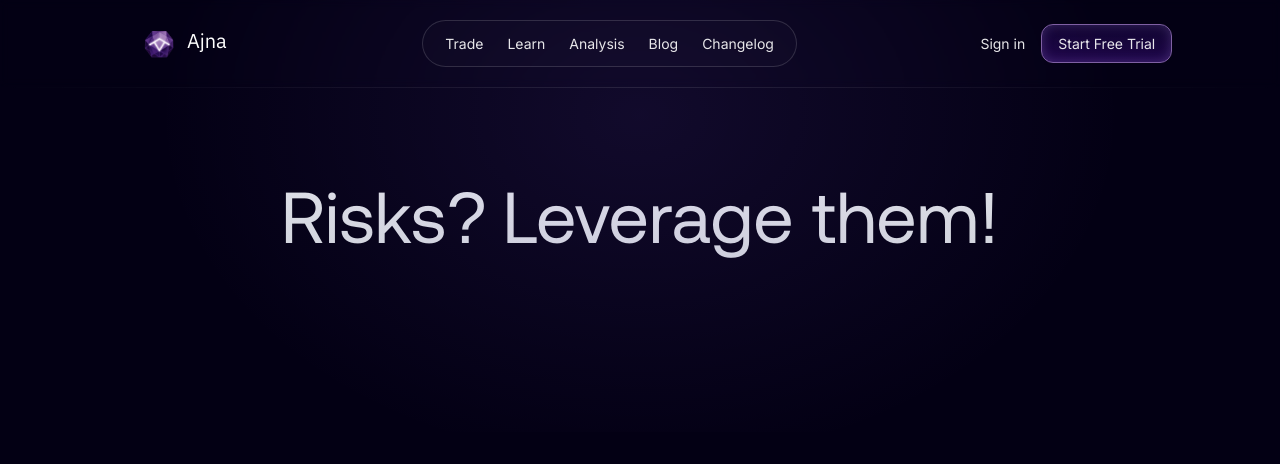
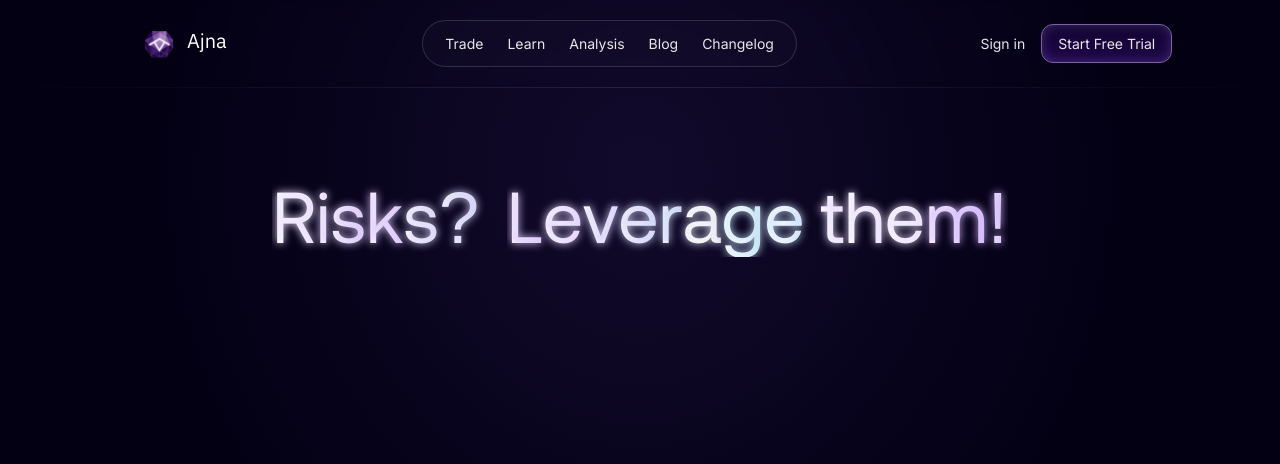
Before and after one commit to KushalSuvan/ajna-frontend, a Next.js app: page / in a window 1280 px wide. Shown: the top 464 px of the page. Built offline with nearby package versions, Linux system fonts and the light colour scheme.

Commit message:
Added animations to Hero Section- partial

```diff
--- a/package.json
+++ b/package.json
@@ -10,6 +10,8 @@
 		"format": "prettier --write ."
 	},
 	"dependencies": {
+		"@gsap/react": "^2.1.1",
+		"gsap": "^3.12.5",
 		"next": "15.1.4",
 		"react": "^19.0.0",
 		"react-dom": "^19.0.0"
--- /dev/null
+++ b/src/components/landing/hero/Aurora.tsx
@@ -0,0 +1,10 @@
+const Aurora = ({ className }: { className?: string }) => {
+	return (
+		<div
+			aria-hidden
+			className={`absolute top-0 left-0 w-[100%] ${className}`}
+		></div>
+	);
+};
+
+export default Aurora;
--- a/src/components/landing/hero/Hero.tsx
+++ b/src/components/landing/hero/Hero.tsx
@@ -1,5 +1,7 @@
-import aeonikPro from '@/fonts/aeonik-pro.font';
+'use client';
+
 import Spotlight from './Spotlight';
+import HeroText from './HeroText';
 
 const Hero = ({ className }: { className?: string }) => {
 	return (
@@ -9,20 +11,8 @@ const Hero = ({ className }: { className?: string }) => {
 		h-[90vh]
 		${className}`}
 		>
-			<Spotlight />
-			<h1
-				className={`pt-[173px]
-					text-center
-					text-transparent bg-gradient-to-t from-gray-300 to-white bg-clip-text
-					${aeonikPro.className}`}
-			>
-				<span className="block lg:inline-block text-5xl lg:text-7xl pb-1 m-2">
-					Risks?
-				</span>
-				<span className="block lg:inline-block text-5xl lg:text-7xl pb-1 m-2">
-					Leverage them!
-				</span>
-			</h1>
+			<Spotlight className='absolute h-[90%] w-[100%]'/>
+			<HeroText className="pt-[173px]" />
 		</section>
 	);
 };
--- /dev/null
+++ b/src/components/landing/hero/HeroText.tsx
@@ -0,0 +1,110 @@
+'use client';
+
+import styles from './hero.module.css';
+
+import aeonikPro from '@/fonts/aeonik-pro.font';
+import { useGSAP } from '@gsap/react';
+import gsap from 'gsap';
+
+const textBg =
+	'bg-gradient-to-t from-gray-300 to-white bg-clip-text text-transparent';
+
+const HeroText = ({ className }: { className?: string }) => {
+	useGSAP(() => {
+		gsap.from('.heroText', {
+			y: 80,
+			duration: 0.8,
+			delay: 1,
+			stagger: 0.17,
+			ease: 'power7.out',
+		});
+	});
+
+	return (
+		<h1
+			className={`
+					text-center
+					overflow-hidden
+					${aeonikPro.className}
+                    ${className}
+                `}
+		>
+			<span className="block lg:inline-block overflow-hidden text-5xl lg:text-7xl m-2">
+				<span className="heroText inline-block">
+					<span className={`inline-block pb-1 ${textBg} ${styles.heroText1}`}>
+						R
+					</span>
+					<span className={`inline-block pb-1 ${textBg} ${styles.heroText2}`}>
+						i
+					</span>
+					<span className={`inline-block pb-1 ${textBg} ${styles.heroText3}`}>
+						s
+					</span>
+					<span className={`inline-block pb-1 ${textBg} ${styles.heroText4}`}>
+						k
+					</span>
+					<span className={`inline-block pb-1 ${textBg} ${styles.heroText5}`}>
+						s
+					</span>
+					<span
+						className={`inline-block pb-1 mr-3 ${textBg} ${styles.heroText6}`}
+					>
+						?
+					</span>
+				</span>
+			</span>
+			<span className="block lg:inline-block overflow-hidden text-5xl lg:text-7xl m-2">
+				<span className="heroText inline-block">
+					<span className={`inline-block pb-1 ${textBg} ${styles.heroText7}`}>
+						L
+					</span>
+					<span className={`inline-block pb-1 ${textBg} ${styles.heroText8}`}>
+						e
+					</span>
+					<span className={`inline-block pb-1 ${textBg} ${styles.heroText9}`}>
+						v
+					</span>
+					<span className={`inline-block pb-1 ${textBg} ${styles.heroText10}`}>
+						e
+					</span>
+					<span className={`inline-block pb-1 ${textBg} ${styles.heroText11}`}>
+						r
+					</span>
+					<span className={`inline-block pb-1 ${textBg} ${styles.heroText12}`}>
+						a
+					</span>
+					<span className={`inline-block pb-1 ${textBg} ${styles.heroText13}`}>
+						g
+					</span>
+					<span className={`inline-block pb-1 ${textBg} ${styles.heroText14}`}>
+						e
+					</span>
+				</span>
+				<span className="heroText inline-block">
+					<span
+						className={`inline-block pb-1 mr-4 ${textBg} ${styles.heroText15}`}
+					>
+						{' '}
+					</span>
+					<span className={`inline-block pb-1 ${textBg} ${styles.heroText16}`}>
+						t
+					</span>
+					<span className={`inline-block pb-1 ${textBg} ${styles.heroText17}`}>
+						h
+					</span>
+					<span className={`inline-block pb-1 ${textBg} ${styles.heroText18}`}>
+						e
+					</span>
+					<span className={`inline-block pb-1 ${textBg} ${styles.heroText19}`}>
+						m
+					</span>
+					<span className={`inline-block pb-1 ${textBg} ${styles.heroText20}`}>
+						!
+					</span>
+				</span>
+			</span>
+		</h1>
+	);
+};
+
+export default HeroText;
--- a/src/components/landing/hero/Spotlight.tsx
+++ b/src/components/landing/hero/Spotlight.tsx
@@ -4,9 +4,6 @@ const Spotlight = ({ className }: { className?: string }) => {
 	return (
 		<div
 			className={`
-    absolute
-    h-[60%]
-    w-[100%]
     ${styles.spotlight}
     ${className}`}
 		></div>
--- a/src/components/landing/hero/hero.module.css
+++ b/src/components/landing/hero/hero.module.css
@@ -5,3 +5,143 @@
 		rgba(3, 0, 20, 0) 100%
 	);
 }
+
+.heroText1 {
+	--purple-color: rgb(236, 226, 255);
+	background: linear-gradient(90deg, white 0%, var(--purple-color) 100%) text;
+	color: transparent;
+	text-shadow: 0 0 8px var(--purple-color);
+}
+
+.heroText2 {
+	--purple-color: rgb(228, 214, 253);
+	background: linear-gradient(90deg, white 0%, var(--purple-color) 100%) text;
+	color: transparent;
+	text-shadow: 0 0 8px var(--purple-color);
+}
+
+.heroText3 {
+	--purple-color: rgb(220, 202, 251);
+	background: linear-gradient(90deg, white 0%, var(--purple-color) 100%) text;
+	color: transparent;
+	text-shadow: 0 0 8px var(--purple-color);
+}
+
+.heroText4 {
+	--purple-color: rgb(220, 200, 253);
+	background: linear-gradient(90deg, white 0%, var(--purple-color) 100%) text;
+	color: transparent;
+	text-shadow: 0 0 8px var(--purple-color);
+}
+
+.heroText5 {
+	--purple-color: rgb(220, 215, 249);
+	background: linear-gradient(90deg, white 0%, var(--purple-color) 100%) text;
+	color: transparent;
+	text-shadow: 0 0 8px var(--purple-color);
+}
+
+.heroText6 {
+	--purple-color: rgb(212, 210, 247);
+	background: linear-gradient(90deg, white 0%, var(--purple-color) 100%) text;
+	color: transparent;
+	text-shadow: 0 0 8px var(--purple-color);
+}
+
+.heroText7 {
+	--purple-color: rgb(220, 202, 251);
+	background: linear-gradient(90deg, white 0%, var(--purple-color) 100%) text;
+	color: transparent;
+	text-shadow: 0 0 8px var(--purple-color);
+}
+
+.heroText8 {
+	--purple-color: rgb(228, 214, 253);
+	background: linear-gradient(90deg, white 0%, var(--purple-color) 100%) text;
+	color: transparent;
+	text-shadow: 0 0 8px var(--purple-color);
+}
+
+.heroText9 {
+	--purple-color: rgb(220, 214, 251);
+	background: linear-gradient(90deg, white 0%, var(--purple-color) 100%) text;
+	color: transparent;
+	text-shadow: 0 0 8px var(--purple-color);
+}
+
+.heroText10 {
+	--purple-color: rgb(212, 214, 249);
+	background: linear-gradient(90deg, white 0%, var(--purple-color) 100%) text;
+	color: transparent;
+	text-shadow: 0 0 8px var(--purple-color);
+}
+
+.heroText11 {
+	--purple-color: rgb(204, 214, 247);
+	background: linear-gradient(90deg, white 0%, var(--purple-color) 100%) text;
+	color: transparent;
+	text-shadow: 0 0 8px var(--purple-color);
+}
+
+.heroText12 {
+	--purple-color: rgb(224, 226, 241);
+	background: linear-gradient(90deg, white 80%, var(--purple-color) 100%) text;
+	color: transparent;
+	text-shadow: 0 0 8px var(--purple-color);
+}
+
+.heroText13 {
+	--purple-color: rgb(196, 226, 245);
+	background: linear-gradient(90deg, white 50%, var(--purple-color) 100%) text;
+	color: transparent;
+	text-shadow: 0 0 8px var(--purple-color);
+}
+
+.heroText14 {
+	--purple-color: rgb(204, 226, 250);
+	background: linear-gradient(90deg, white 50%, var(--purple-color) 100%) text;
+	color: transparent;
+	text-shadow: 0 0 8px var(--purple-color);
+}
+
+.heroText15 {
+	--purple-color: rgb(236, 226, 255);
+	background: linear-gradient(90deg, white 0%, var(--purple-color) 100%) text;
+	color: transparent;
+	text-shadow: 0 0 8px var(--purple-color);
+}
+
+.heroText16 {
+	--purple-color: rgb(236, 226, 255);
+	background: linear-gradient(90deg, white 0%, var(--purple-color) 100%) text;
+	color: transparent;
+	text-shadow: 0 0 8px var(--purple-color);
+}
+
+.heroText17 {
+	--purple-color: rgb(236, 226, 255);
+	background: linear-gradient(90deg, white 0%, var(--purple-color) 100%) text;
+	color: transparent;
+	text-shadow: 0 0 8px var(--purple-color);
+}
+
+.heroText18 {
+	--purple-color: rgb(236, 226, 255);
+	background: linear-gradient(90deg, white 0%, var(--purple-color) 100%) text;
+	color: transparent;
+	text-shadow: 0 0 8px var(--purple-color);
+}
+
+.heroText19 {
+	--purple-color: rgb(213, 185, 253);
+	background: linear-gradient(90deg, white 0%, var(--purple-color) 100%) text;
+	color: transparent;
+	text-shadow: 0 0 8px var(--purple-color);
+}
+
+.heroText20 {
+	--purple-color: rgb(210, 180, 250);
+	background: linear-gradient(90deg, white 0%, var(--purple-color) 100%) text;
+	color: transparent;
+	text-shadow: 0 0 8px var(--purple-color);
+}
```
Also changed, not shown: 1 other file (tests, documents, lock files or other folders).
